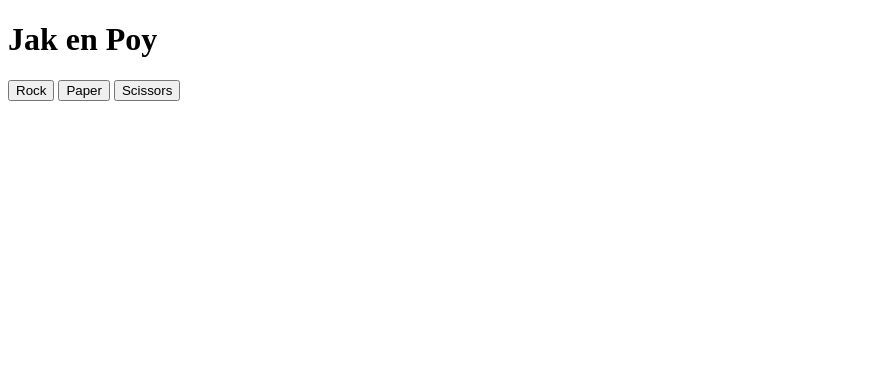
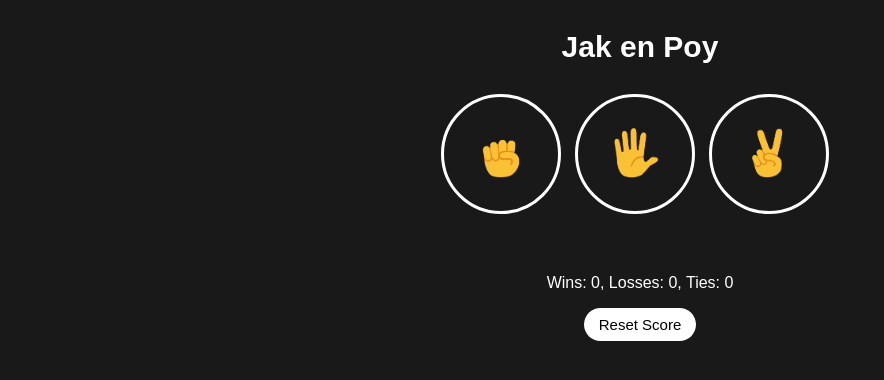
Before and after one commit to SpiderFunction/rock-paper-scissors, a plain HTML site: page index.html in a window 1280 px wide. Shown: the whole page, without its empty margins (0-884 px from the left). Drawn offline with Linux system fonts and the light colour scheme.

Commit message:
External CSS & JS Used

```diff
--- a/index.html
+++ b/index.html
@@ -1,100 +1,41 @@
 <!DOCTYPE html>
-<html lang="en">
-    <head>
-        <meta charset="UTF-8">
-        <meta name="viewport" content="width=device-width, initial-scale=1.0">
-        <title>Jak en Poy</title>
-    </head>
-    <body>
-        <h1>Jak en Poy</h1>
-        <button onclick="
-            const random = Math.random();
+<html>
+  <head>
+    <title>Rock Paper Scissors</title>
+    <link rel="stylesheet" href="styles/app.css">
+  </head>
+  <body>
+    <p class="title">Jak en Poy</p>
+    <button onclick="
+      playGame('rock');
+    " class="move-button">
+      <img src="images/rock-emoji.png" class="move-icon">
+    </button>
 
-            let computerMove;
+    <button onclick="
+      playGame('paper');
+    " class="move-button">
+      <img src="images/paper-emoji.png" class="move-icon">
+    </button>
 
-            if (random >= 0 && random < 1 / 3) {
-                computerMove = 'rock';
-            }
-            else if (random >= 1 / 3 && random < 2 / 3) {
-                computerMove = 'paper';
-            }
-            else if (random >= 2 / 3 && random < 1) {
-                computerMove = 'scissors';
-            }
+    <button onclick="
+      playGame('scissors');
+    " class="move-button">
+      <img src="images/scissors-emoji.png" class="move-icon">
+    </button>
 
-            let result;
+    <p class="js-result result"></p>
+    <p class="js-moves"></p>
+    <p class="js-score score"></p>
 
-            if (computerMove === 'rock') {
-                result = 'Tie';
-            }
-            else if (computerMove === 'paper') {
-                result = ' You lose';
-            }
-            else {
-                result = 'You win';
-            }
+    <button onclick="
+      score.wins = 0;
+      score.losses = 0;
+      score.ties = 0;
+      localStorage.removeItem('score');
+      updateScoreElement();
+    " class="reset-score-button">Reset Score</button>
 
-            alert(`Rock chosen, computer chose ${computerMove} . ${result}`);
-            ">Rock</button>
-        <button onclick="
-            const random = Math.random();
-
-            let computerMove;
-
-            if (random >= 0 && random < 1 / 3) {
-                computerMove = 'rock';
-            }
-            else if (random >= 1 / 3 && random < 2 / 3) {
-                computerMove = 'paper';
-            }
-            else if (random >= 2 / 3 && random < 1) {
-                computerMove = 'scissors';
-            }
-
-            let result;
-
-            if (computerMove === 'paper') {
-                result = 'Tie';
-            }
-            else if (computerMove === 'scissors') {
-                result = ' You lose';
-            }
-            else {
-                result = 'You win';
-            }
-
-            alert(`Paper chosen, computer chose ${computerMove} . ${result}`);
-        ">Paper</button>
-        <button onclick="
-            const random = Math.random();
-
-            let computerMove;
-
-            if (random >= 0 && random < 1 / 3) {
-                computerMove = 'rock';
-            }
-            else if (random >= 1 / 3 && random < 2 / 3) {
-                computerMove = 'paper';
-            }
-            else if (random >= 2 / 3 && random < 1) {
-                computerMove = 'scissors';
-            }
-
-            let result;
-
-            if (computerMove === 'scissors') {
-                result = 'Tie';
-            }
-            else if (computerMove === 'rock') {
-                result = ' You lose';
-            }
-            else {
-                result = 'You win';
-            }
-
-            alert(`Scissors chosen, computer chose ${computerMove} . ${result}`);
-        ">Scissors</button>
-        <script>
-        </script>
-    </body>
+    <script src="scripts/app.js"></script>
+  </body>
 </html>
--- /dev/null
+++ b/scripts/app.js
@@ -0,0 +1,91 @@
+let score = JSON.parse(localStorage.getItem('score')) || {
+  wins: 0,
+  losses: 0,
+  ties: 0
+};
+
+updateScoreElement();
+
+/*
+if (!score) {
+  score = {
+    wins: 0,
+    losses: 0,
+    ties: 0
+  };
+}
+*/
+
+function playGame(playerMove) {
+  const computerMove = pickComputerMove();
+
+  let result = '';
+
+  if (playerMove === 'scissors') {
+    if (computerMove === 'rock') {
+      result = 'You lose.';
+    } else if (computerMove === 'paper') {
+      result = 'You win.';
+    } else if (computerMove === 'scissors') {
+      result = 'Tie.';
+    }
+
+  } else if (playerMove === 'paper') {
+    if (computerMove === 'rock') {
+      result = 'You win.';
+    } else if (computerMove === 'paper') {
+      result = 'Tie.';
+    } else if (computerMove === 'scissors') {
+      result = 'You lose.';
+    }
+
+  } else if (playerMove === 'rock') {
+    if (computerMove === 'rock') {
+      result = 'Tie.';
+    } else if (computerMove === 'paper') {
+      result = 'You lose.';
+    } else if (computerMove === 'scissors') {
+      result = 'You win.';
+    }
+  }
+
+  if (result === 'You win.') {
+    score.wins += 1;
+  } else if (result === 'You lose.') {
+    score.losses += 1;
+  } else if (result === 'Tie.') {
+    score.ties += 1;
+  }
+
+  localStorage.setItem('score', JSON.stringify(score));
+
+  updateScoreElement();
+
+  document.querySelector('.js-result').innerHTML = result;
+
+  document.querySelector('.js-moves').innerHTML = `You
+<img src="images/${playerMove}-emoji.png" class="move-icon">
+<img src="images/${computerMove}-emoji.png" class="move-icon">
+Computer`;
+}
+
+function updateScoreElement() {
+  document.querySelector('.js-score')
+    .innerHTML = `Wins: ${score.wins}, Losses: ${score.losses}, Ties: ${score.ties}`;
+}
+
+function pickComputerMove() {
+  const randomNumber = Math.random();
+
+  let computerMove = '';
+
+  if (randomNumber >= 0 && randomNumber < 1 / 3) {
+    computerMove = 'rock';
+  } else if (randomNumber >= 1 / 3 && randomNumber < 2 / 3) {
+    computerMove = 'paper';
+  } else if (randomNumber >= 2 / 3 && randomNumber < 1) {
+    computerMove = 'scissors';
+  }
+
+  return computerMove;
+}
--- /dev/null
+++ b/styles/app.css
@@ -0,0 +1,44 @@
+body {
+  background-color: rgb(25, 25, 25);
+  color: white;
+  font-family: Arial, Helvetica, sans-serif;
+  text-align: center;
+}
+
+.title {
+  font-size: 30px;
+  font-weight: bold;
+}
+
+.move-icon {
+  height: 50px;
+}
+
+.move-button {
+  background-color: transparent;
+  border: 3px solid white;
+  width: 120px;
+  height: 120px;
+  border-radius: 60px;
+  margin-right: 10px;
+  cursor: pointer;
+}
+
+.result {
+  font-size: 25px;
+  font-weight: bold;
+  margin-top: 50px;
+}
+
+.score {
+  margin-top: 60px;
+}
+
+.reset-score-button {
+  background-color: white;
+  border: none;
+  border-radius: 50px;
+  font-size: 15px;
+  padding: 8px 15px;
+  cursor: pointer;
+}
```
Also changed, not shown: images/paper-emoji.png (added), images/rock-emoji.png (added), images/scissors-emoji.png (added).
